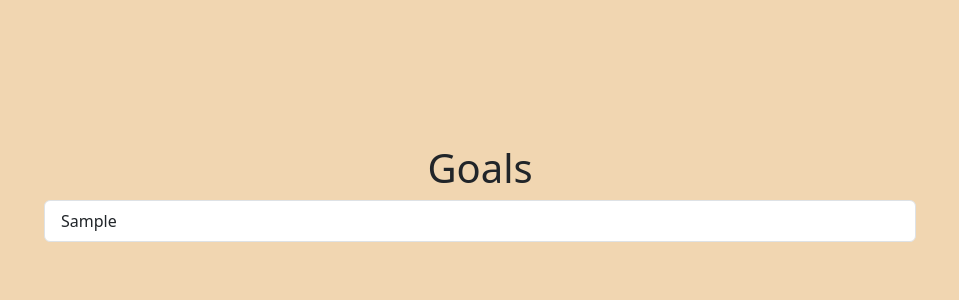
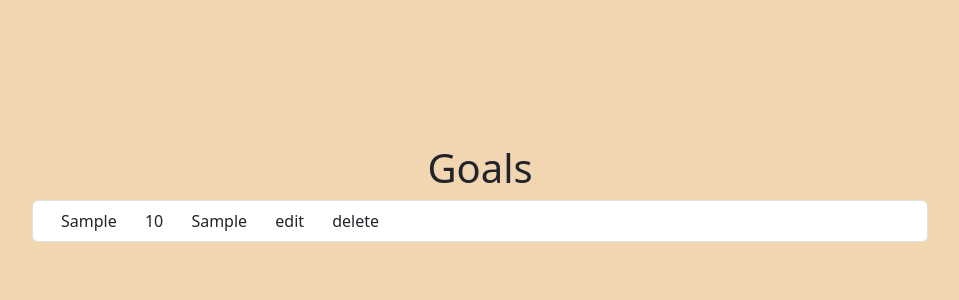
Before and after one commit to jokatty/TargetTrail, a Flask app: page /goals in a window 1280 px wide. Shown: the part 168-468 px from the top of the page, without its empty margins (160-1119 px from the left). Run offline with Flask 3, Linux system fonts and the light colour scheme; tables that the repository leaves empty hold one stand-in row (values such as "Sample post").

Commit message:
update new goals template

```diff
--- a/app/templates/goals.html
+++ b/app/templates/goals.html
@@ -3,7 +3,13 @@
   <h1 class="d-flex justify-content-center">Goals</h1>
   <ul class="list-group">
     {% for goal in goals %}
-    <li class="list-group-item">{{ goal['goal'] }}</li>
+    <li class="list-group-item row">
+      <span class="col-3">{{goal['goal']}}</span>
+      <span class="col-3">{{goal['duration']}}</span>
+      <span class="col-3">{{goal['frequency']}}</span>
+      <span class="col-3">edit</span>
+      <span class="col-3">delete</span>
+    </li>
     {% endfor %}
   </ul>
 </div>
```
